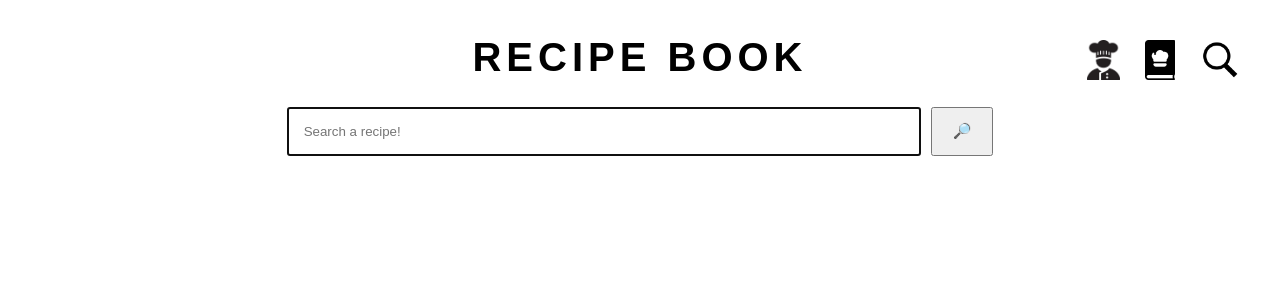
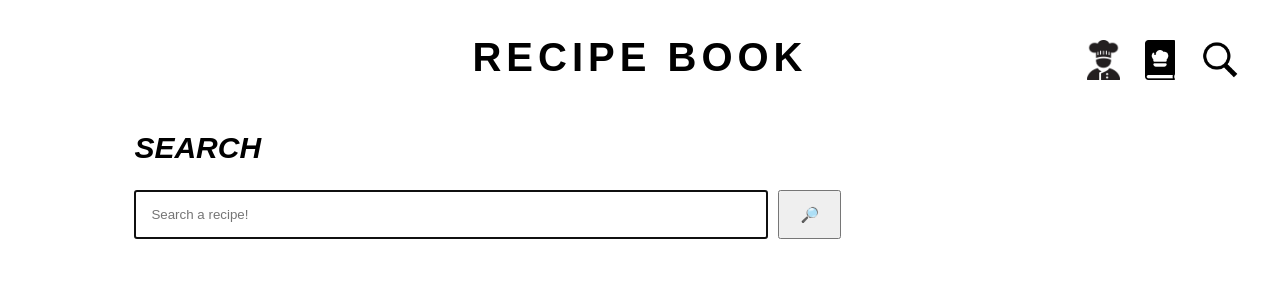
Before and after one commit to emilyclam/recipe_book, a React (Create React App) app in the folder frontend/: page /search in a window 1280 px wide. Shown: the top 300 px of the page. Built offline with nearby package versions, Linux system fonts and the light colour scheme; no server answers.

Commit message:
added sub headers and improved styles

```diff
--- a/frontend/src/components/RecipeList/Styles.js
+++ b/frontend/src/components/RecipeList/Styles.js
@@ -11,7 +11,7 @@ export const ListContainer = styled.div`
 `;
 
 export const List = styled.div`
-  margin: 40px;
+  margin-top: 40px;
   display: flex;
   gap: 20px;
   flex-wrap: wrap;
--- a/frontend/src/components/ui/Button.js
+++ b/frontend/src/components/ui/Button.js
@@ -1,7 +1,9 @@
 import styled from 'styled-components';
+import { font } from 'styles';
 
 export const Button = styled.button`
   padding: 10px 20px;
   cursor: pointer;
-  font-size: 15px;
+  text-transform: uppercase;
+  ${font.size(15)}
 `;
--- a/frontend/src/components/ui/Container.js
+++ b/frontend/src/components/ui/Container.js
@@ -1,7 +1,7 @@
 import styled from 'styled-components';
 
 export const LoginContainer = styled.div`
-  margin-top: 6px;
+  margin-top: 100px;
   display: flex;
   flex-direction: column;
   align-items: center;
@@ -25,6 +25,5 @@ export const HeaderContainer = styled.div`
 
 export const BodyContainer = styled.div`
   width: 80%;
-  min-width: 1000px;
   margin: auto;
 `;
--- a/frontend/src/pages/Home.jsx
+++ b/frontend/src/pages/Home.jsx
@@ -5,7 +5,7 @@ import HeaderBar from '@components/HeaderBar';
 import { BodyContainer } from '@components/ui';
 
 const Recipe = () => {
-  const [savedRecipes, setSavedRecipes] = useState([]);
+  const [savedRecipes, setSavedRecipes] = useState(null);
 
   useEffect(() => {
     fetch(`http://localhost:8000/api/saved`, {
--- a/frontend/src/pages/Saved.jsx
+++ b/frontend/src/pages/Saved.jsx
@@ -2,11 +2,13 @@ import { useOutletContext } from 'react-router-dom';
 
 import RecipeList from '@components/RecipeList';
 import LoadingIcon from "../components/LoadingIcon";
+import { SubTitle } from '@components/ui';
 
 const Saved = () => {
   const { savedRecipes } = useOutletContext();
   return (
     <>
+    <SubTitle>Saved Recipes</SubTitle>
       { savedRecipes ? <RecipeList recipes={savedRecipes} /> : <LoadingIcon /> }
     </>
   )
--- a/frontend/src/pages/Search.jsx
+++ b/frontend/src/pages/Search.jsx
@@ -1,7 +1,7 @@
 import React, { useState } from "react";
 import styled from 'styled-components';
 
-import { WideInput, Button } from "@components/ui";
+import { WideInput, Button, SubTitle } from "@components/ui";
 import RecipeList from "@components/RecipeList";
 import LoadingIcon from "@components/LoadingIcon";
 
@@ -23,6 +23,7 @@ const Search = () => {
 
   return (
     <>
+      <SubTitle>Search</SubTitle>
       <Bar>
         <WideInput
           type="text"
@@ -42,7 +43,6 @@ const Search = () => {
 export const Bar = styled.div`
   width: 100%;
   display: flex;
-  justify-content: center;
   gap: 10px;
 `;
 
```
